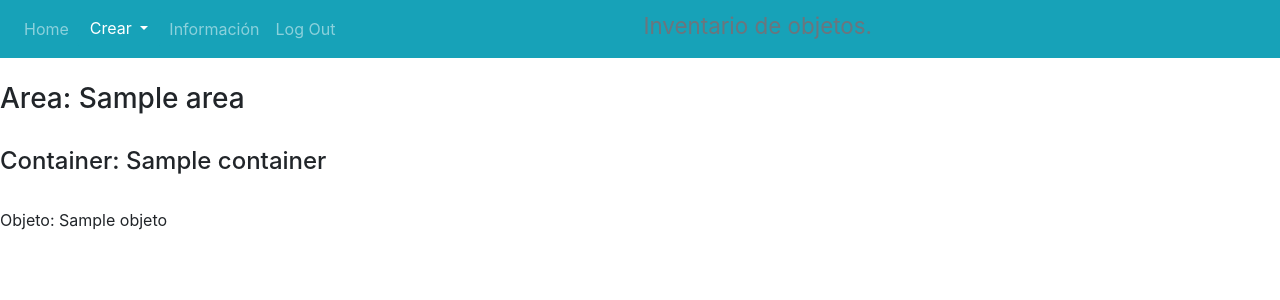
After one commit to francobustos/inventory_1, a Django app: page /informacion/ in a window 1280 px wide. The commit adds this page. Shown: the top 300 px of the page. Run offline with Django 3.2, Linux system fonts and the light colour scheme; tables that the repository leaves empty hold one stand-in row (values such as "Sample post"); parts of the project's set-up code (start-up, migrations or seed data) failed here and were passed over; some libraries are stand-ins or nearby versions.

Commit message:
edicion de html y navbar

```diff
--- a/inventory/inventory_app/urls.py
+++ b/inventory/inventory_app/urls.py
@@ -14,4 +14,6 @@ urlpatterns = [
     path('editar_area/<int:id>',views.editar_area, name = 'editar_area'),
     path('crear_objeto/',views.crear_objeto, name = "crear_objeto"),
     path('editar_objeto/<int:id>',views.editar_objeto, name = 'editar_objeto'),
+    path('informacion/',views.informacion, name = "informacion"),
+
 ]
--- a/inventory/inventory_app/views.py
+++ b/inventory/inventory_app/views.py
@@ -12,6 +12,12 @@ def Home(request):
     container = Container.objects.all()
     objeto = Objeto.objects.all()
     return render(request, 'home.html', {'area':area, 'container':container, 'objeto':objeto})
+
+def informacion(request):
+    area = Area.objects.all()
+    container = Container.objects.all()
+    objeto = Objeto.objects.all()
+    return render(request, 'informacion.html',{'area':area, 'container':container, 'objeto':objeto})
 
 def my_login(request):
     if request.method == 'POST':
--- /dev/null
+++ b/inventory/templates/inventory_app/informacion.html
@@ -0,0 +1,73 @@
+<!DOCTYPE html>
+<html lang="es" dir="ltr">
+  <head>
+    {% load static %}
+    <meta charset="utf-8">
+    <title>Informacion</title>
+    <link rel="stylesheet" type="text/css" href="{% static './inventory_app/info.css' %}" />
+    <link rel="stylesheet" href="https://stackpath.bootstrapcdn.com/bootstrap/4.3.1/css/bootstrap.min.css" integrity="sha384-ggOyR0iXCbMQv3Xipma34MD+dH/1fQ784/j6cY/iJTQUOhcWr7x9JvoRxT2MZw1T" crossorigin="anonymous">
+    <link rel="stylesheet" type="text/css" href="{% static './inventory_app/index.css' %}" />
+  </head>
+  <body>
+    <nav class="navbar navbar-expand-lg navbar-dark bg-info">
+      <button class="navbar-toggler" type="button" data-toggle="collapse" data-target="#navbarNav" aria-controls="navbarNav" aria-expanded="false" aria-label="Toggle navigation">
+        <span class="navbar-toggler-icon"></span>
+      </button>
+      <div class="collapse navbar-collapse" id="navbarNav">
+        <ul class="navbar-nav">
+          <li class="nav-item">
+            <a class="nav-link" href="{% url 'home' %}">Home</a>
+          </li>
+          <li class="nav-item">
+            <div class="dropdown">
+              <button type="button" class="btn btn-info dropdown-toggle" data-toggle="dropdown">
+                Crear
+              </button>
+              <div class="dropdown-menu">
+                <a class="dropdown-item" href="{% url 'crear_area' %}">Área</a>
+                <div class="dropdown-divider"></div>
+                <a class="dropdown-item" href="{% url 'crear_container' %}">Container</a>
+                <div class="dropdown-divider"></div>
+                <a class="dropdown-item" href="{% url 'crear_objeto' %}">Objeto</a>
+              </div>
+            </div>
+          </li>
+          <li class="nav-item">
+            <a class="nav-link" href="{% url 'informacion' %}">Información</a>
+          </li>
+          <li class="nav-item">
+            <a class="nav-link" href="{% url 'login' %}">Log Out</a>
+          </li>
+        </ul>
+        <h3 class="empresaNav">
+
+          <small class="text-muted"> Inventario de objetos.</small>
+        </h3>
+      </div>
+    </nav>
+
+    <br>
+    {% block content %}
+    {% for a in area %}
+    <h3>Area: {{a.nombre}}</h3><br />
+    {% for c in container %}
+    {% if a == c.area_de_origen %}
+    <h4>Container: {{c.nombre}}</h4><br />
+    {% for o in objeto %}
+    {% if c == o.container_de_origen %}
+    <a>Objeto: {{o.nombre}}</a><br /><br />
+    {% endif %}
+    {% endfor %}
+    {% endif %}
+    {% endfor %}
+    {% endfor %}
+    {% endblock %}
+
+    <!-- Optional JavaScript -->
+    <!-- jQuery first, then Popper.js, then Bootstrap JS -->
+    <script src="https://code.jquery.com/jquery-3.3.1.slim.min.js" integrity="sha384-q8i/X+965DzO0rT7abK41JStQIAqVgRVzpbzo5smXKp4YfRvH+8abtTE1Pi6jizo" crossorigin="anonymous"></script>
+    <script src="https://cdnjs.cloudflare.com/ajax/libs/popper.js/1.14.7/umd/popper.min.js" integrity="sha384-UO2eT0CpHqdSJQ6hJty5KVphtPhzWj9WO1clHTMGa3JDZwrnQq4sF86dIHNDz0W1" crossorigin="anonymous"></script>
+    <script src="https://stackpath.bootstrapcdn.com/bootstrap/4.3.1/js/bootstrap.min.js" integrity="sha384-JjSmVgyd0p3pXB1rRibZUAYoIIy6OrQ6VrjIEaFf/nJGzIxFDsf4x0xIM+B07jRM" crossorigin="anonymous"></script>
+
+  </body>
+</html>
```
Also changed, not shown: inventory/templates/inventory_app/home.html (+8 -4 lines), inventory/templates/inventory_app/info.html (deleted, +0 -22 lines).
